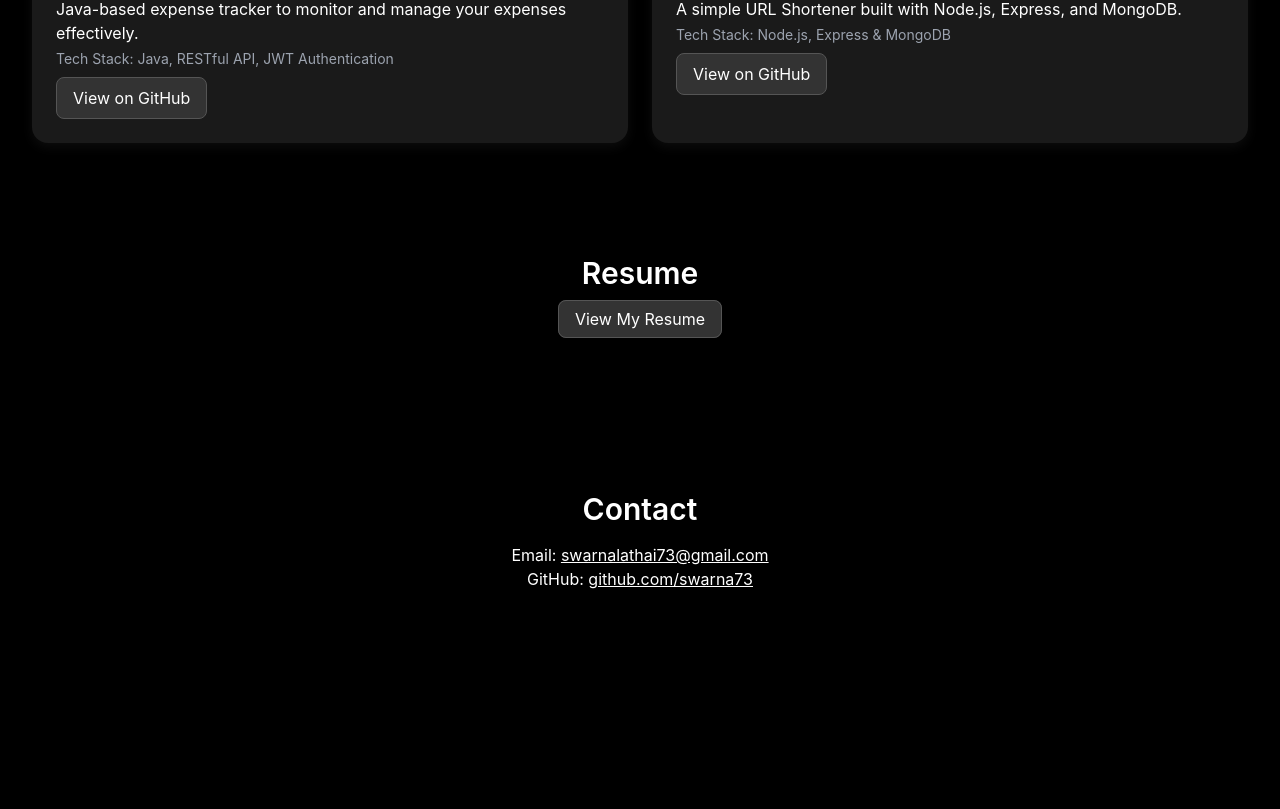
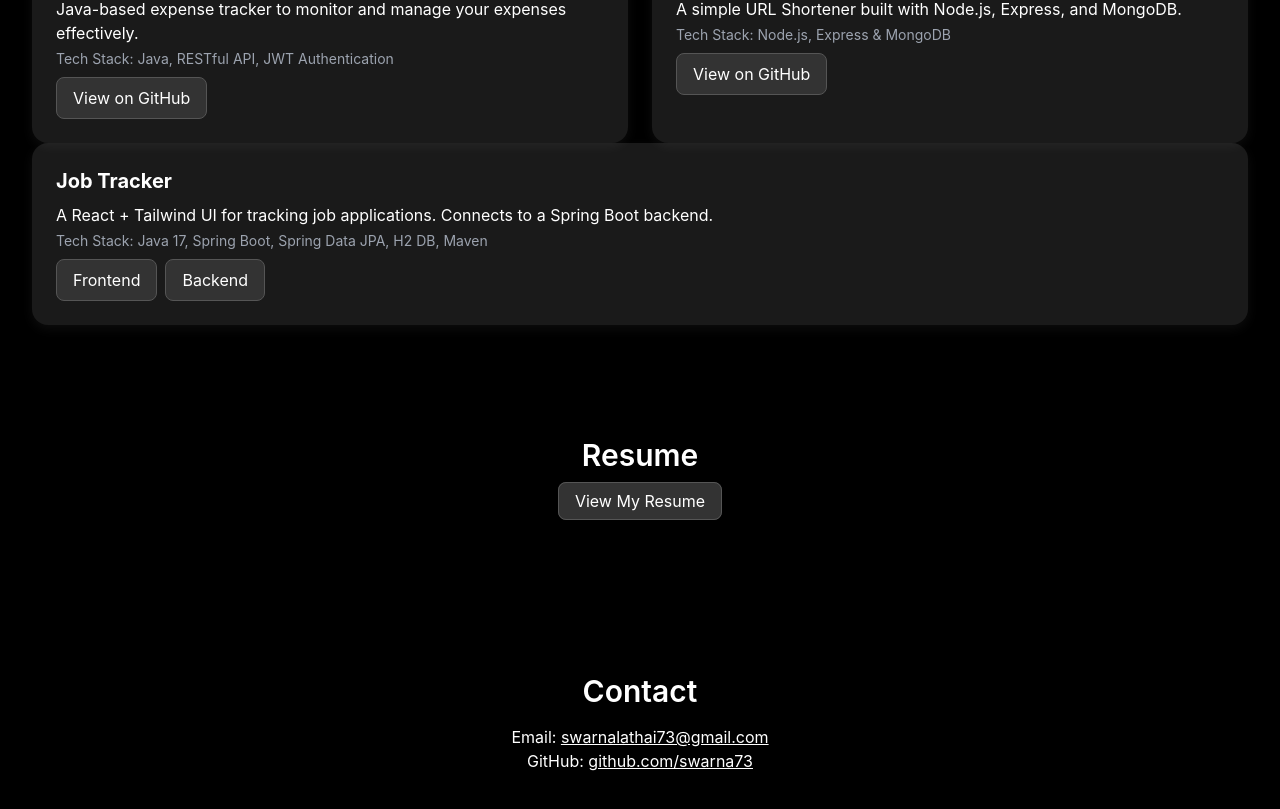
Before and after one commit to swarna73/swarna-portfolio, a React (Vite) app: page / in a window 1280 px wide. Shown: the part 807-1616 px from the top of the page. Before the commit the page ends 1478 px from the top, so only its background shows below. Built offline with nearby package versions, Linux system fonts and the light colour scheme.

Commit message:
Added the projects

```diff
--- a/src/App.jsx
+++ b/src/App.jsx
@@ -54,6 +54,17 @@ export default function App() {
       <a href="https://github.com/swarna73/url-shortener-node-express" className="button mt-2 inline-block">View on GitHub</a>
     </div>
   </div>
+<div className="project-card">
+  <h3 className="text-xl font-bold mb-2">Job Tracker</h3>
+  <p>A React + Tailwind UI for tracking job applications. Connects to a Spring Boot backend.</p>
+  <p className="text-sm text-gray-400 mt-1">
+    Tech Stack: Java 17, Spring Boot, Spring Data JPA, H2 DB, Maven
+  </p>
+  <div className="flex flex-wrap gap-2 mt-2">
+    <a href="https://github.com/swarna73/job-tracker-ui" className="button">Frontend</a>
+    <a href="https://github.com/swarna73/job-tracker-backend" className="button">Backend</a>
+  </div>
+</div>
 </section>
       {/* Resume Section */}
       <section id="resume" className="text-center py-20">
```
